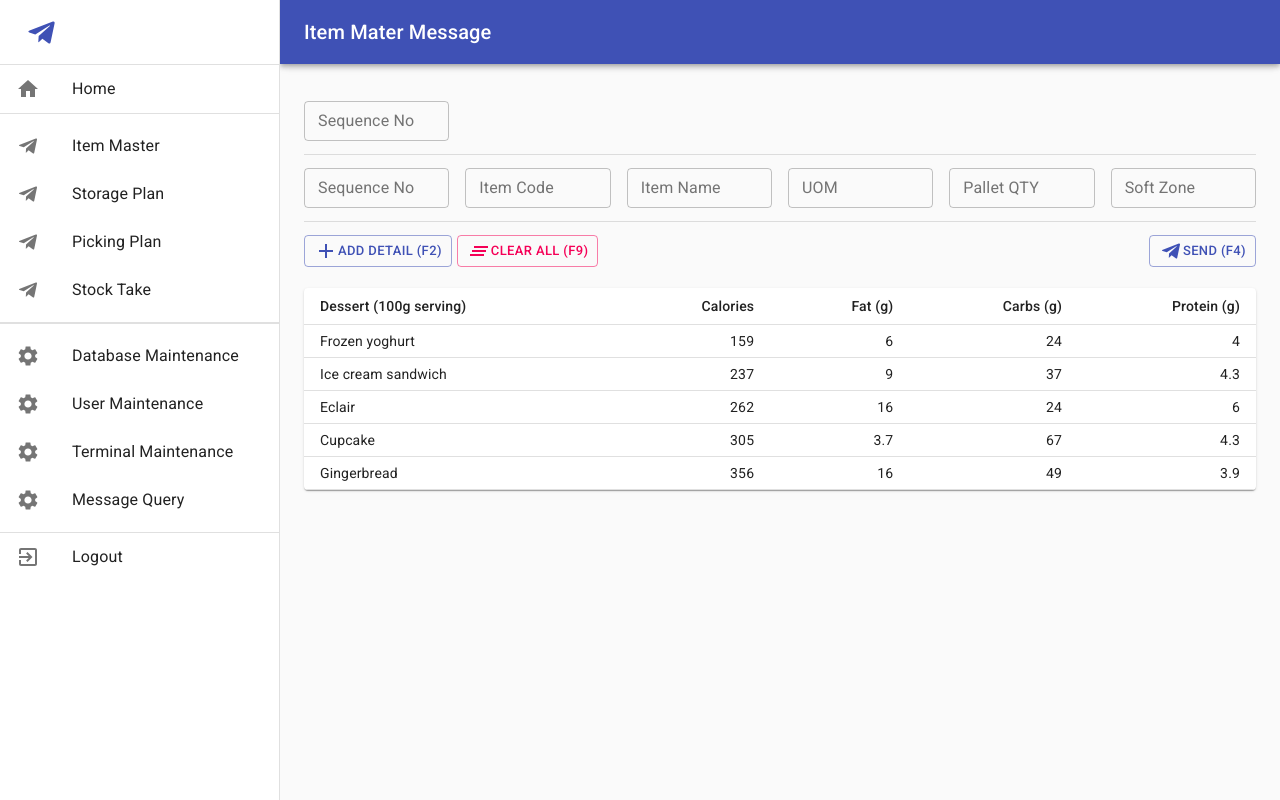
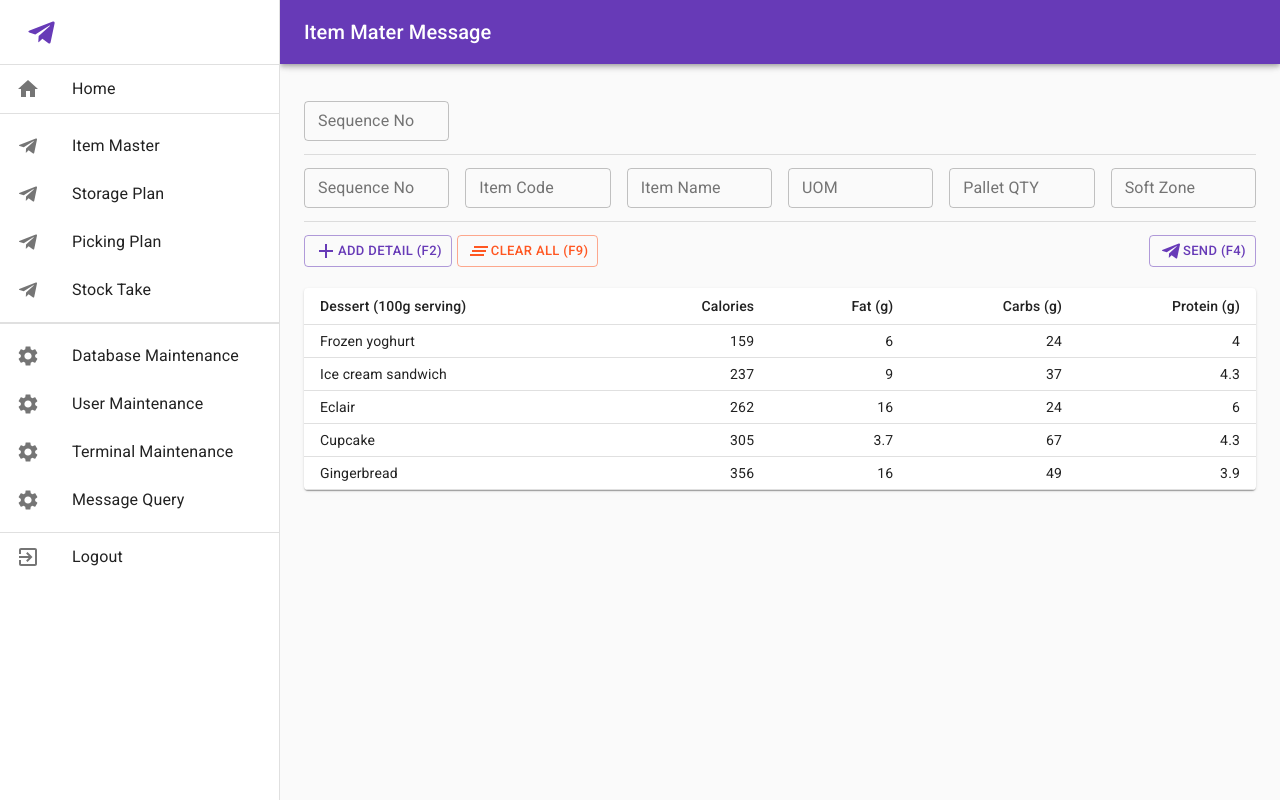
Before and after one commit to xueyublue/wse3, a React (Create React App) app: page / in a window 1280 px wide. Built offline with nearby package versions, Linux system fonts and the light colour scheme.

Commit message:
apply theme

```diff
--- a/src/App.js
+++ b/src/App.js
@@ -1,10 +1,12 @@
 import React from "react";
 import { makeStyles } from "@material-ui/core/styles";
 import CssBaseline from "@material-ui/core/CssBaseline";
+import { ThemeProvider } from "@material-ui/core/styles";
 
 import AppBar from "./component/AppBar";
 import NavBar from "./component/NavBar";
 import Container from "./component/Container";
+import theme from "./theme";
 
 const useStyles = makeStyles((theme) => ({
   root: {
@@ -16,11 +18,13 @@ export default function App() {
   const classes = useStyles();
 
   return (
+    <ThemeProvider theme={theme}>
       <div className={classes.root}>
         <CssBaseline />
         <AppBar />
         <NavBar />
         <Container />
       </div>
+    </ThemeProvider>
   );
 }
--- a/src/component/Container.js
+++ b/src/component/Container.js
@@ -1,6 +1,5 @@
 import React from "react";
 import { makeStyles } from "@material-ui/core/styles";
-import Typography from "@material-ui/core/Typography";
 import IMM from "./page/imm";
 
 const useStyles = makeStyles((theme) => ({
--- /dev/null
+++ b/src/theme.js
@@ -0,0 +1,19 @@
+import { createMuiTheme } from "@material-ui/core/styles";
+import deepPurple from "@material-ui/core/colors/deepPurple";
+import deepOrange from "@material-ui/core/colors/deepOrange";
+
+const theme = createMuiTheme({
+  palette: {
+    primary: {
+      main: deepPurple[500],
+    },
+    secondary: {
+      main: deepOrange[500],
+    },
+  },
+  typography: {
+    fontSize: 14,
+  },
+});
+
+export default theme;
```
Also changed, not shown: 1 other file (tests, documents, lock files or other folders). Lines whose indentation alone changed are shown as unchanged.
